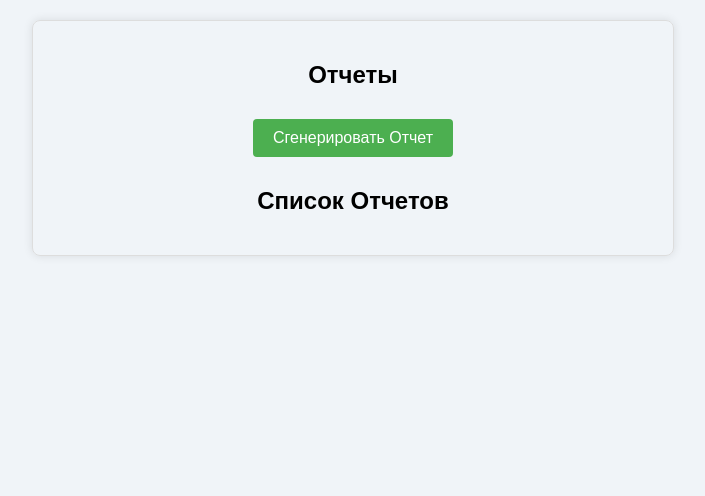
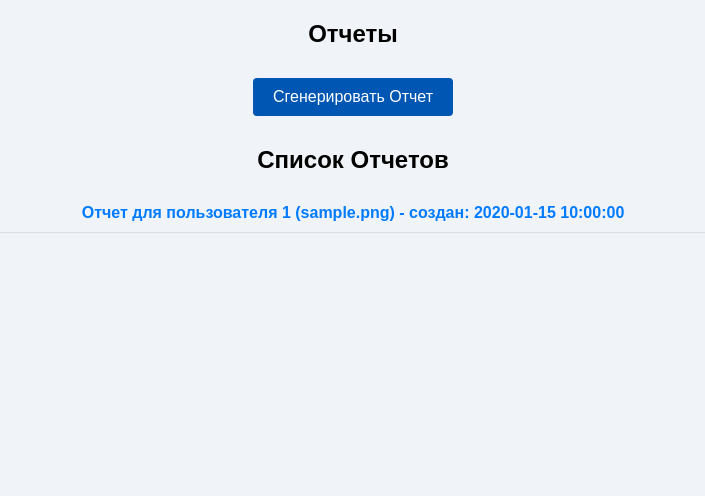
Before and after one commit to Odin-SG/pension_management_system, a Flask app: page /reports in a window 1280 px wide. Shown: the part 68-564 px from the top of the page, without its empty margins (287-992 px from the left). Run offline with Flask 2, Linux system fonts and the light colour scheme; the visitor is signed in with stand-in values (Sample User, id 1); tables that the repository leaves empty hold one stand-in row (values such as "Sample post").

Commit message:
После долгого дебага смог сделать как надо. Отчёты теперь генерируются и отображаются как нужно

```diff
--- a/app/controllers/generate_report.py
+++ b/app/controllers/generate_report.py
@@ -62,7 +62,7 @@
     data = [[str(fund.amount or 0), fund.contribution_date.strftime('%Y-%m-%d') or 'N/A'] for fund in funds]
     pdf.add_table(data, headers)
 
-    report_dir = f'app/reports/{user.username}'
+    report_dir = f'reports/{user.username}'
     if not os.path.exists(report_dir):
         os.makedirs(report_dir)
     report_filename = f'{datetime.utcnow().strftime("%Y-%m-%d_%H-%M-%S")}_{user.username}.pdf'
--- a/app/templates/reports.html
+++ b/app/templates/reports.html
@@ -3,7 +3,7 @@
 <head>
     <meta charset="UTF-8">
     <meta name="viewport" content="width=device-width, initial-scale=1.0">
-    <title>Отчеты по Накоплениям</title>
+    <title>{{ title }}</title>
     <link rel="stylesheet" href="{{ url_for('static', filename='styles/styles.css') }}">
     <link rel="stylesheet" href="https://cdnjs.cloudflare.com/ajax/libs/font-awesome/6.0.0-beta3/css/all.min.css">
     <script src="https://cdnjs.cloudflare.com/ajax/libs/jquery/3.6.0/jquery.min.js"></script>
@@ -19,7 +19,13 @@
             <div id="reports-list-container">
                 <h2>Список Отчетов</h2>
                 <ul id="reports-list">
-                    <!-- Список отчетов будет загружаться здесь -->
+                    {% for report in reports %}
+                        <li>
+                            <a href="/download_report?report_id={{ report['report_id'] }}" class="download-report-link">
+                                Отчет для пользователя {{ report['user_id'] }} ({{ report['filename'] }}) - создан: {{ report['created_at'] }}
+                            </a>
+                        </li>
+                    {% endfor %}
                 </ul>
             </div>
         </section>
@@ -31,101 +37,64 @@
 
     <script>
         $(document).ready(function() {
-            // Получение списка отчетов при загрузке страницы
+            // Генерация отчета с обновлением списка
+            $('#generate-report-button').on('click', function() {
+                var userId = '{{ session.get("user_id") }}'; // ID текущего пользователя из сессии
+                if (userId && userId !== 'None') {
+                    $.ajax({
+                        url: '/generate_report',
+                        type: 'GET',
+                        data: { user_id: userId },
+                        success: function(response) {
+                            if (response.success) {
+                                alert(response.message || 'Отчет успешно сгенерирован');
+                                loadReports(); // Обновляем список отчетов
+                            } else {
+                                alert('Ошибка: ' + (response.error || 'Неизвестная ошибка'));
+                            }
+                        },
+                        error: function(xhr) {
+                            alert('Ошибка при генерации отчета: ' + xhr.responseText);
+                        }
+                    });
+                } else {
+                    alert('Ошибка: ID пользователя не найден в сессии.');
+                }
+            });
+
+            // Функция для загрузки списка отчетов
             function loadReports() {
-                $.get("/list_reports", function(data) {
-                    var reports = data.reports;
+                $.ajax({
+                    url: '/reports',
+                    type: 'GET',
+                    dataType: 'json',
+                    success: function(data) {
                         var reportsList = $('#reports-list');
                         reportsList.empty();
 
-                    if (reports.length === 0) {
-                        reportsList.append('<li>Пусто</li>');
-                    } else {
-                        reports.forEach(function(report) {
+                        // Проверяем, есть ли данные об отчетах
+                        if (data.reports && data.reports.length > 0) {
+                            data.reports.forEach(function(report) {
                                 var listItem = '<li>' +
-                                '<a href="#" class="download-report-link" data-report-id="' + report.report_id + '">' +
+                                    '<a href="/download_report?report_id=' + report.report_id + '">' +
                                     'Отчет для пользователя ' + report.user_id + ' (' + report.filename + ') - создан: ' + report.created_at +
                                     '</a>' +
                                     '</li>';
                                 reportsList.append(listItem);
                             });
+                        } else {
+                            reportsList.append('<li>Пусто</li>');
+                        }
+                    },
+                    error: function() {
+                        alert('Ошибка при загрузке списка отчетов. Пожалуйста, попробуйте позже.');
                     }
                 });
             }
-
-            // Загрузка отчета при нажатии на ссылку
-            $(document).on('click', '.download-report-link', function(event) {
-                event.preventDefault();
-                var reportId = $(this).data('report-id');
-                window.location.href = '/download_report?report_id=' + reportId;
-            });
-
-            // Генерация отчета
-            $('#generate-report-button').on('click', function() {
-                var userId = prompt("Введите ID пользователя для генерации отчета:");
-                if (userId) {
-                    $.get("/generate_report", { user_id: userId }, function(response) {
-                        if (response.includes('успешно')) {
-                            alert('Отчет успешно сгенерирован');
-                            loadReports();
-                        } else {
-                            alert('Ошибка при генерации отчета: ' + response);
-                        }
-                    });
-                }
-            });
 
             // Загрузка списка отчетов при загрузке страницы
             loadReports();
         });
     </script>
-
-    <style>
-        .container {
-            margin: 20px auto;
-            max-width: 600px;
-            padding: 20px;
-            border: 1px solid #ddd;
-            border-radius: 8px;
-            box-shadow: 0 0 10px rgba(0, 0, 0, 0.1);
-        }
-
-        .button {
-            background-color: #4CAF50;
-            color: white;
-            padding: 10px 20px;
-            text-align: center;
-            text-decoration: none;
-            display: inline-block;
-            font-size: 16px;
-            margin-top: 10px;
-            cursor: pointer;
-            border: none;
-            border-radius: 4px;
-        }
-
-        .button:hover {
-            background-color: #45a049;
-        }
-
-        #reports-list {
-            list-style-type: none;
-            padding: 0;
-        }
-
-        #reports-list li {
-            padding: 10px;
-            border-bottom: 1px solid #ddd;
-        }
-
-        #reports-list a {
-            color: #007bff;
-            text-decoration: none;
-        }
-
-        #reports-list a:hover {
-            text-decoration: underline;
-        }
-    </style>
 </body>
 </html>
--- a/app/views.py
+++ b/app/views.py
@@ -43,6 +43,7 @@
             # Сохраняем имя пользователя и роль в сессии
             session['username'] = user.username
             session['role'] = user.role  # Используем роль из объекта пользователя
+            session['user_id'] = user.id
             flash('Успешный вход!', 'success')
             print(f"Logged in as: {session.get('username')}, Role: {session.get('role')}")  # Отладка
             return redirect(url_for('dashboard'))
@@ -305,33 +306,20 @@
     return render_template('manager_panel.html', title='Регулирование Процентной Ставки', current_rate=current_rate)
 
 
-# Эндпоинт для генерации отчета по накоплениям пользователя
-@app.route('/generate_report', methods=['GET'])
-def generate_report():
-    """
-    Эндпоинт для генерации отчета по накоплениям пользователя в формате PDF.
-    """
-    user_id = request.args.get('user_id')
-    if not user_id:
-        flash('ID пользователя не предоставлен.', 'danger')
-        return redirect(url_for('dashboard'))
-
-    report_path, error = generate_user_report(user_id)
-    if error:
-        flash(error, 'danger')
-        return redirect(url_for('dashboard'))
-
-    flash('Отчет успешно сгенерирован.', 'success')
-    return send_file(report_path, as_attachment=True, download_name=report_path.split('/')[-1])
-
-
 # Эндпоинт для отображения всех существующих отчетов
 @app.route('/reports', methods=['GET'])
 def reports():
     """
-    Эндпоинт для получения всех существующих отчетов, чтобы фронт мог отобразить их.
+    Эндпоинт для отображения списка отчетов или возврата их в формате JSON.
     """
-    reports = Report.query.all()
+    user_role = session.get('role')
+    user_id = session.get('user_id')
+
+    if user_role == 'admin':
+        reports = Report.query.all()
+    else:
+        reports = Report.query.filter_by(user_id=user_id).all()
+
     reports_list = [
         {
             'report_id': report.id,
@@ -341,8 +329,30 @@
         }
         for report in reports
     ]
+
+    # Если запрос сделан с ожидаемым JSON-ответом
+    if request.headers.get('X-Requested-With') == 'XMLHttpRequest':
+        return jsonify(reports=reports_list)
+
+    # Иначе возвращаем страницу
     return render_template('reports.html', title='Список Отчетов', reports=reports_list)
 
+
+# Эндпоинт для генерации отчета по накоплениям пользователя
+@app.route('/generate_report', methods=['GET'])
+def generate_report():
+    """
+    Эндпоинт для генерации отчета по накоплениям пользователя в формате PDF.
+    """
+    user_id = request.args.get('user_id')
+    if not user_id:
+        return jsonify(success=False, error="ID пользователя не предоставлен"), 400
+
+    report_path, error = generate_user_report(user_id)
+    if error:
+        return jsonify(success=False, error=error), 500
+
+    return jsonify(success=True, message="Отчет успешно сгенерирован")
 
 
 # Эндпоинт для загрузки сохраненного отчета
@@ -354,12 +364,12 @@
     report_id = request.args.get('report_id')
     if not report_id:
         flash('ID отчета не предоставлен.', 'danger')
-        return redirect(url_for('dashboard'))
+        return redirect(url_for('reports'))
 
     report_path, error = get_report_path(report_id)
     if error:
         flash(error, 'danger')
-        return redirect(url_for('dashboard'))
+        return redirect(url_for('reports'))
 
     return send_file(report_path, as_attachment=True, download_name=report_path.split('/')[-1])
 
```
Lines whose indentation alone changed are shown as unchanged.
